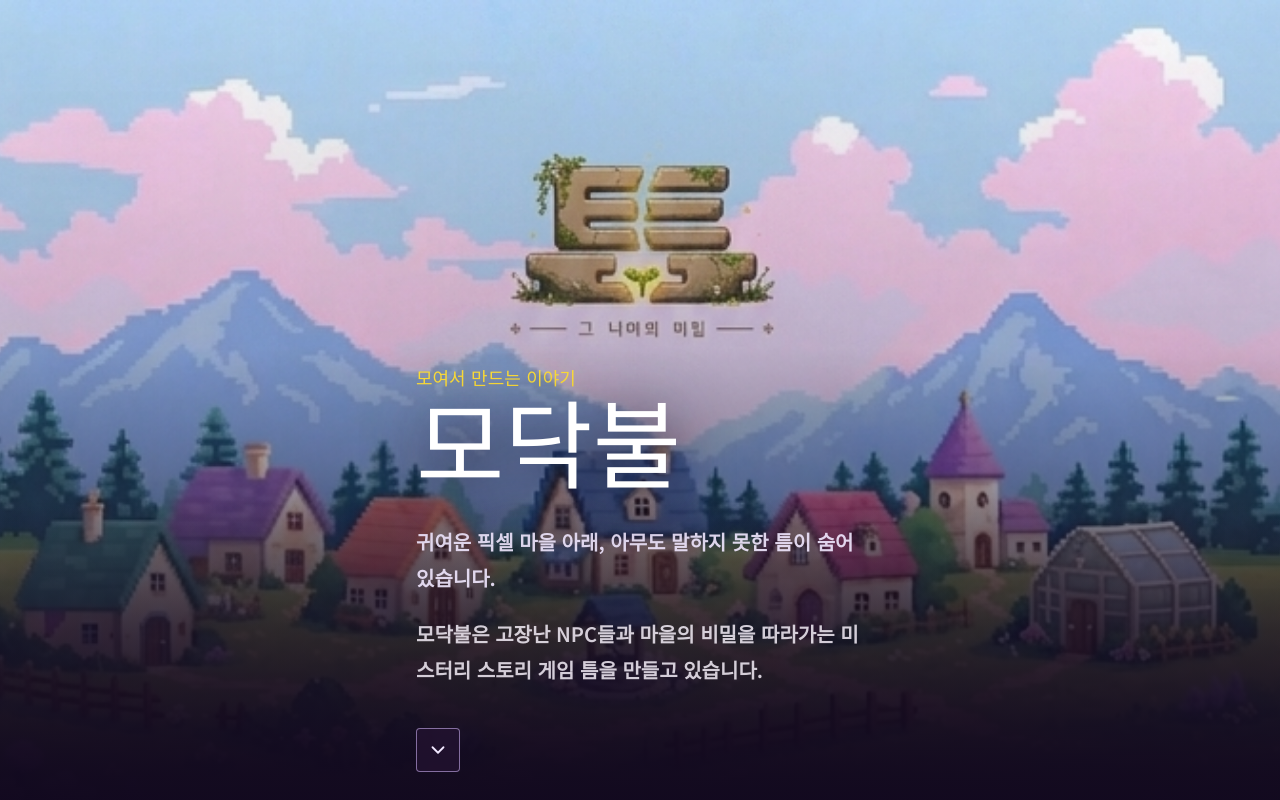
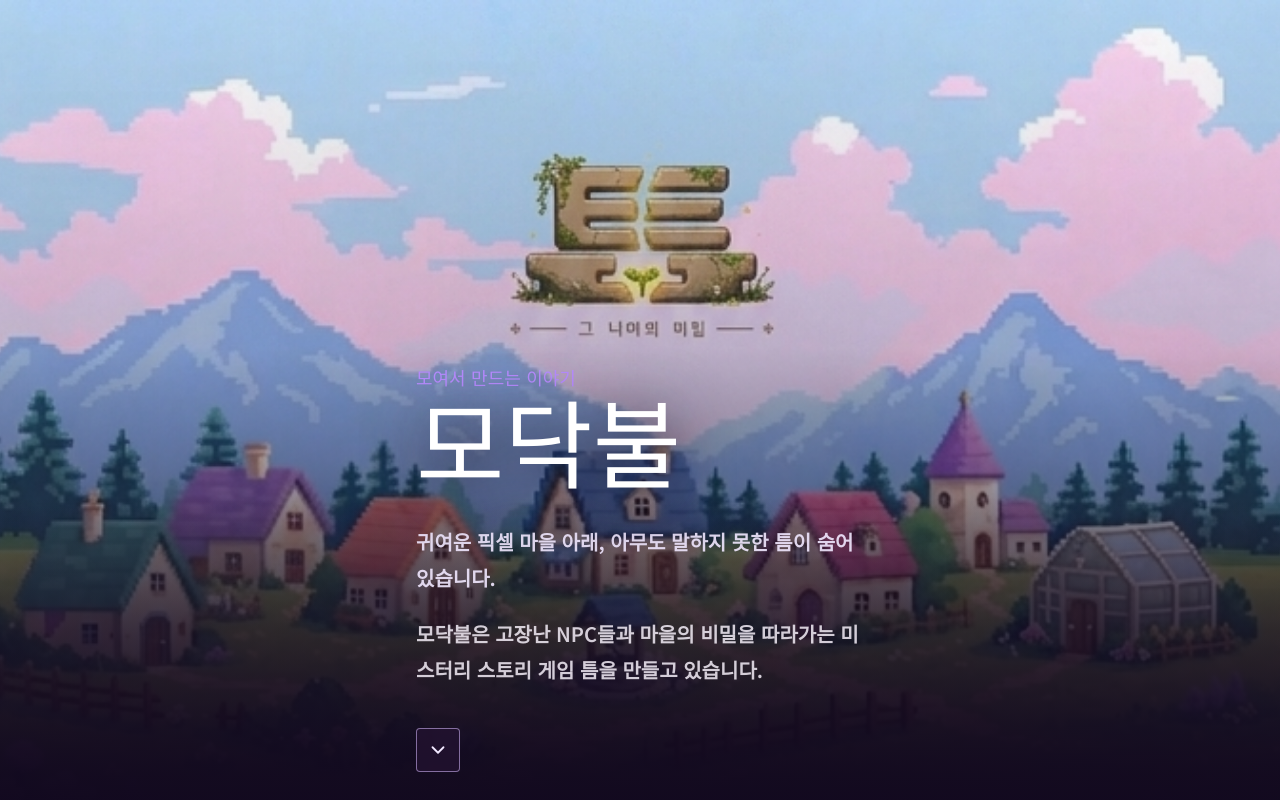
Before and after one commit to dolmaengyee/monanportfolio, a Next.js app in the folder harness-landing/: page / in a window 1280 px wide. Shown: the top 800 px of the page. Built offline with nearby package versions, Linux system fonts and the light colour scheme; no server answers.

Commit message:
Match hero tagline color

```diff
--- a/harness-landing/src/app/page.tsx
+++ b/harness-landing/src/app/page.tsx
@@ -29,7 +29,7 @@ export default function Home() {
           id="top"
           className="relative z-10 mx-auto flex min-h-[calc(100svh-40px)] max-w-md flex-col justify-end pb-2 pt-12"
         >
-          <p className="mb-4 font-display text-lg text-[#ffdf37] drop-shadow-[0_2px_14px_rgba(255,223,55,0.42)]">
+          <p className="mb-4 font-display text-lg text-brand-300 drop-shadow-[0_2px_14px_rgba(183,140,255,0.42)]">
             모여서 만드는 이야기
           </p>
           <h1 className="max-w-[11ch] font-display text-[clamp(3.6rem,18vw,6rem)] leading-[0.9] text-white drop-shadow-[0_6px_30px_rgba(18,9,31,0.9)]">
```
